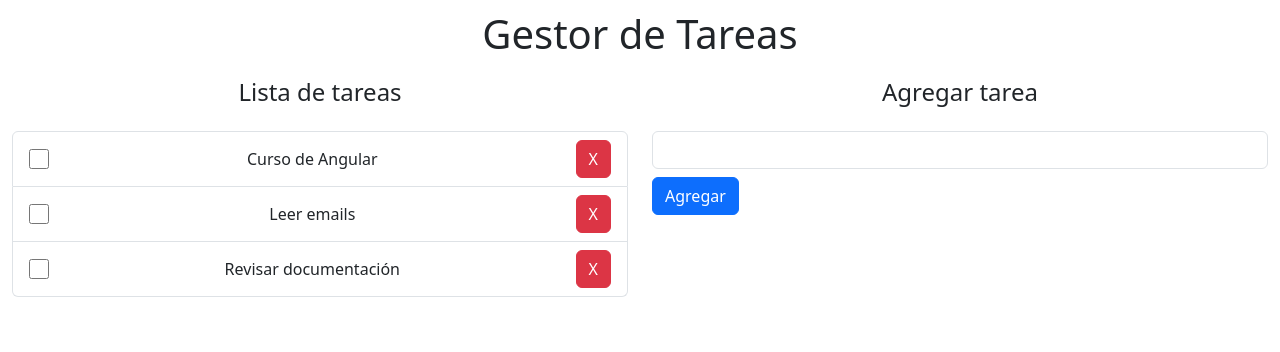
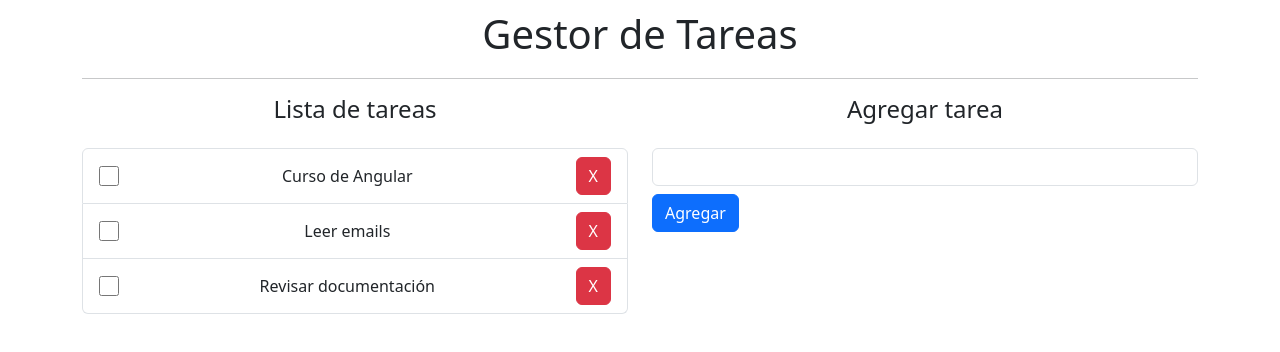
Before and after one commit to Coral-Gs/taskmanager, an Angular app: page / in a window 1280 px wide. Shown: the top 352 px of the page. Built offline with nearby package versions, Linux system fonts and the light colour scheme.

Commit message:
Created docs directory

```diff
--- a/src/app/taskmanager/pages/main-page.component.html
+++ b/src/app/taskmanager/pages/main-page.component.html
@@ -1,5 +1,6 @@
 <h1>Gestor de Tareas</h1>
-<div class="container-fluid">
+<div class="container">
+<hr>
   <div class="row">
     <div class="col">
       <app-list-tasks [tasksList]="getTasks" (deleteTask)="onDeleteTask($event)" (completeTask)="onCompleteTask($event)"></app-list-tasks>
```
Also changed, not shown: 5 other files (tests, documents, lock files or other folders).
